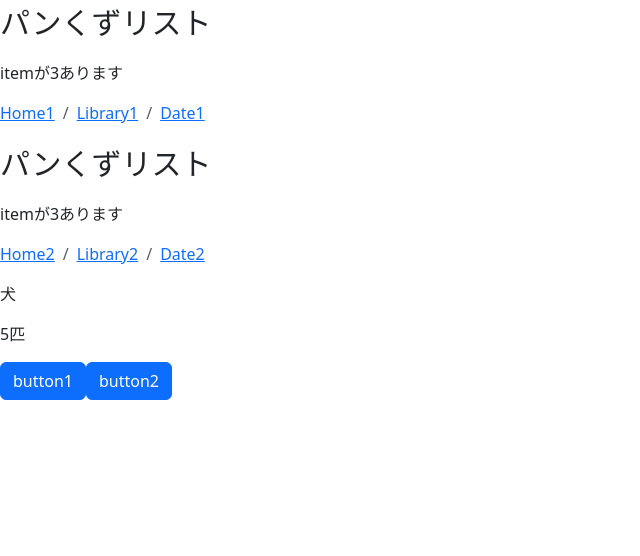
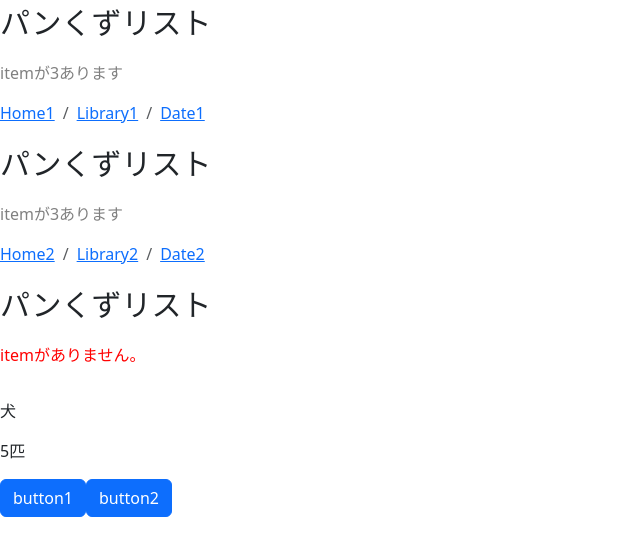
Before and after one commit to Hashimoto-Noriaki/react-first-project, a React (Vite) app: page / in a window 1280 px wide. Shown: the top 556 px of the page, without its empty margins (0-640 px from the left). Built offline with nearby package versions, Linux system fonts and the light colour scheme.

Commit message:
Styled-components(CSS in JS)の実装

```diff
--- a/package.json
+++ b/package.json
@@ -10,10 +10,12 @@
     "preview": "vite preview"
   },
   "dependencies": {
+    "@types/styled-components": "^5.1.34",
     "bootstrap": "^5.3.3",
     "done": "^1.1.8",
     "react": "^18.3.1",
-    "react-dom": "^18.3.1"
+    "react-dom": "^18.3.1",
+    "styled-components": "^6.1.11"
   },
   "devDependencies": {
     "@types/react": "^18.3.3",
--- a/src/App.tsx
+++ b/src/App.tsx
@@ -9,6 +9,7 @@
     <div>
       <Breadcrumb items={items1} />
       <Breadcrumb items={items2} />
+      <Breadcrumb items={[]} />
       <UserDetail />
       <PrimaryButton>button1</PrimaryButton>
       <PrimaryButton>button2</PrimaryButton>
--- a/src/components/Breadcrumb.tsx
+++ b/src/components/Breadcrumb.tsx
@@ -1,9 +1,19 @@
 import { useState } from "react";
 import styles from "./Breadcrumb.module.css";
+import styled from "styled-components";
 
 type Props = {
   items:string[];
 };
+
+type NoticeParagraphProps = {
+  isBlank: boolean;
+};
+
+const NoticeParagraph = styled.p<NoticeParagraphProps>`
+  font-weight: 100;
+  color: ${(props) => (props.isBlank ? "red" : "gray")};
+`;
 
 export const Breadcrumb = ({items}: Props) => {
   const [selectedValue, setSelectedValue] = useState("");
@@ -12,9 +22,11 @@
     <>
       <p className={styles.listTitle}>パンくずリスト</p>
       {items.length === 0 ? (
-        <p>itemがありません。</p>
+         <NoticeParagraph isBlank>itemがありません。</NoticeParagraph>
       ) : (
-        <p>itemが{items.length}あります</p>
+        <NoticeParagraph isBlank={false}>
+          itemが{items.length}あります
+        </NoticeParagraph>
       )}
       <nav aria-label="breadcrumb">
         <ol className="breadcrumb">
```
Also changed, not shown: 1 other file (tests, documents, lock files or other folders).
